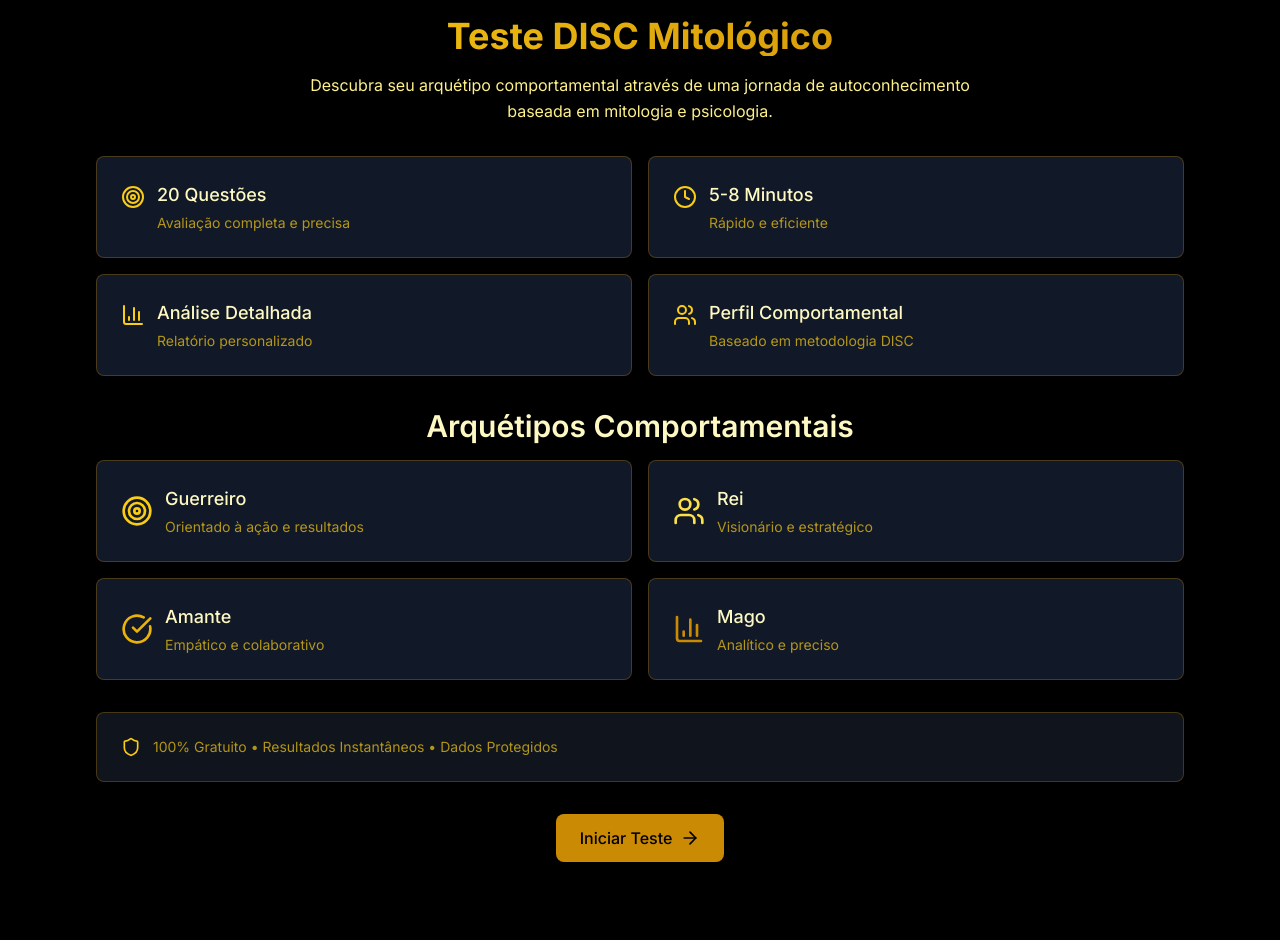
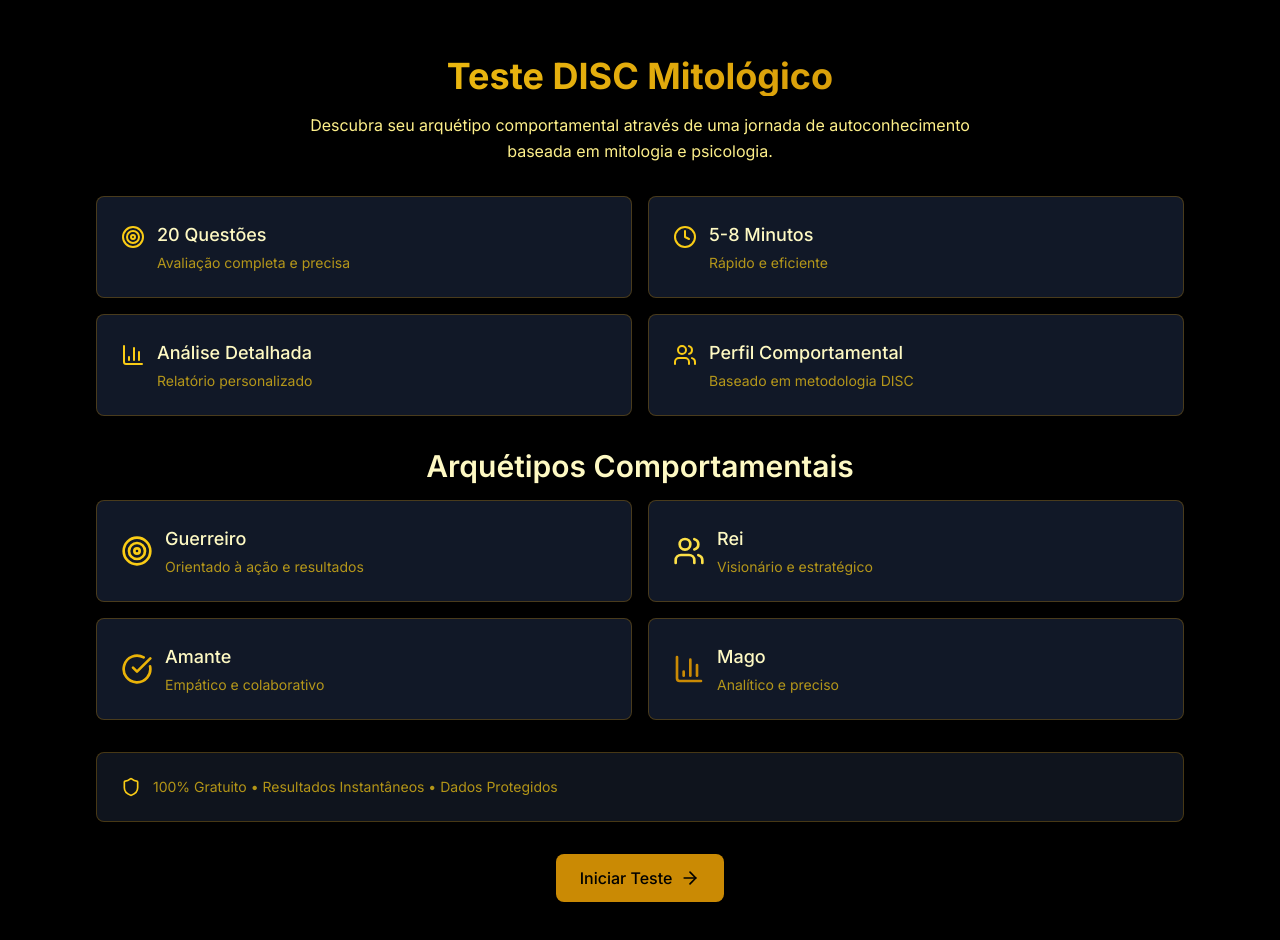
Before and after one commit to pofazze/disc-renato-frontend, a React (Vite) app: page / in a window 1280 px wide. Shown: the top 940 px of the page. Before the commit the page ends 878 px from the top, so only its background shows below. Built offline with nearby package versions, Linux system fonts and the light colour scheme.

Commit message:
Updated App.tsx

```diff
--- a/src/App.tsx
+++ b/src/App.tsx
@@ -7,7 +7,7 @@ function App() {
   const { toast, hideToast } = useToast();
 
   return (
-    <div className="h-screen-safe overflow-hidden bg-dark-950 text-white">
+    <div className="h-screen-safe py-10 overflow-hidden bg-dark-950 text-white">
       <Wizard />
       <Toast
         message={toast.message}
```
